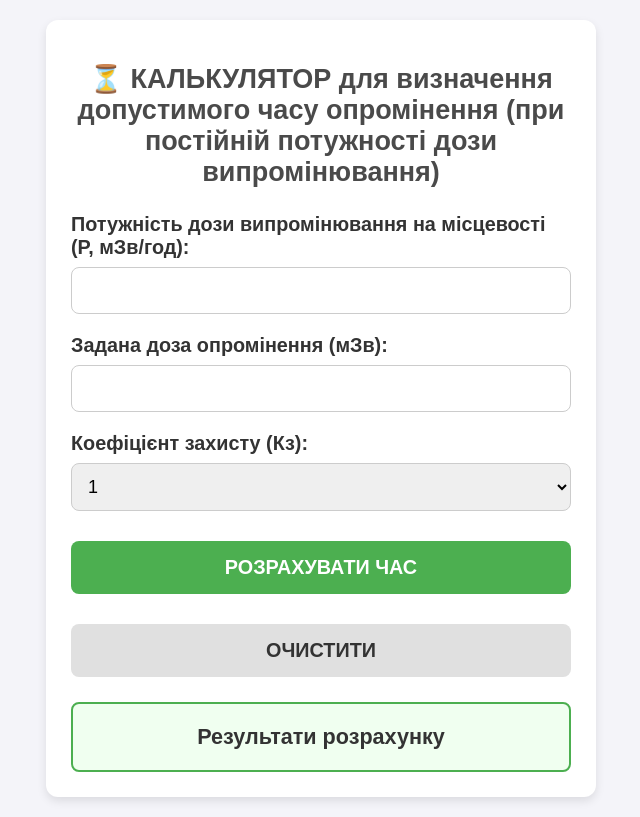
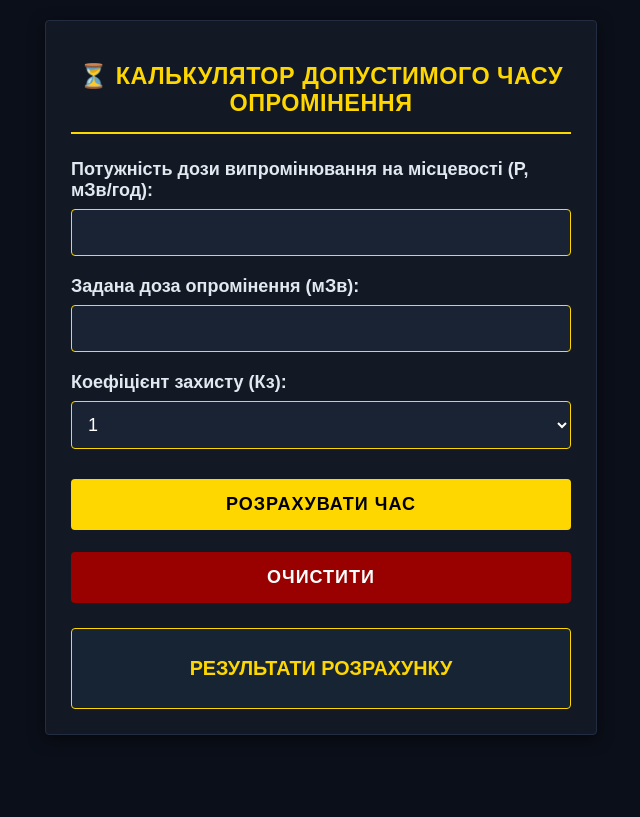
Before and after one commit to sergsh1125-dotcom/calculator-time, a plain HTML site: page index.html in a window 1280 px wide. Shown: the whole page, without its empty margins (319-959 px from the left). Drawn offline with Linux system fonts and the light colour scheme.

Commit message:
Update index.html

```diff
--- a/index.html
+++ b/index.html
@@ -5,97 +5,133 @@
     <meta name="viewport" content="width=device-width, initial-scale=1.0">
     <title>КАЛЬКУЛЯТОР для визначення допустимого часу опромінення (при постійній потужності дози випромінювання) </title>
     <style>
-        /* Стилі для адаптивності та збільшення шрифту для смартфонів */
+        /* Стилізація під Платформу ХБРЯ інцидентів */
         body {
             font-family: 'Arial', sans-serif;
-            background-color: #f4f4f9;
-            color: #333;
+            background-color: #0b0f19; /* Темний фон платформи */
+            color: #ffffff;
             margin: 0;
             padding: 20px;
-            font-size: 18px; /* Базовий збільшений шрифт для мобільних */
+            font-size: 18px;
         }
         .container {
             max-width: 500px;
             margin: auto;
-            background: #fff;
+            background: #121824; /* Темно-сіра підкладка блоків */
             padding: 25px;
-            border-radius: 12px;
-            box-shadow: 0 4px 10px rgba(0, 0, 0, 0.1);
+            border: 1px solid #232d42;
+            border-radius: 4px; /* Мінімалістичні закруглення */
+            box-shadow: 0 4px 15px rgba(0, 0, 0, 0.5);
         }
         h1 {
-            color: #4a4a4a;
+            color: #ffd700; /* Яскраво-жовтий фірмовий колір заголовків */
             text-align: center;
-            font-size: 1.5em; /* Збільшений заголовок */
+            font-size: 1.3em;
+            text-transform: uppercase;
             margin-bottom: 25px;
+            border-bottom: 2px solid #ffd700;
+            padding-bottom: 15px;
+            letter-spacing: 0.5px;
         }
         label {
             display: block;
             margin-bottom: 8px;
             font-weight: bold;
-            font-size: 1.1em;
+            font-size: 1em;
+            color: #e2e8f0;
         }
         input[type="number"], select {
             width: 100%;
             padding: 12px;
             margin-bottom: 20px;
-            border: 1px solid #ccc;
-            border-radius: 8px;
+            background-color: #1a2333; /* Темне поле вводу */
+            border: 1px solid #ffd700; /* Жовтий контур */
+            border-radius: 4px;
             box-sizing: border-box;
-            font-size: 1em; /* Збільшений шрифт у полях введення */
+            font-size: 1em;
+            color: #ffffff;
+            outline: none;
+        }
+        input[type="number"]:focus, select:focus {
+            background-color: #202b3d;
+            box-shadow: 0 0 5px rgba(255, 215, 0, 0.5);
         }
 
-        /* Стилі для кнопок */
+        /* Стилі для кнопок у стилі ХБРЯ */
         .button-group button {
             width: 100%;
             padding: 15px;
             border: none;
-            border-radius: 8px;
-            font-size: 1.1em;
+            border-radius: 4px;
+            font-size: 1em;
             font-weight: bold;
+            text-transform: uppercase;
             cursor: pointer;
-            transition: background-color 0.3s ease;
+            transition: background-color 0.2s ease;
             margin-top: 10px;
+            letter-spacing: 1px;
         }
 
-        /* Кнопка "Очистити" (Світло-сірий колір) */
+        /* Головна кнопка дії — Жовта */
+        #calculateButton {
+            background-color: #ffd700;
+            color: #000000;
+            margin-bottom: 12px;
+        }
+        #calculateButton:hover {
+            background-color: #e6c200;
+        }
+
+        /* Кнопка "Очистити" — Червона, як на панелі платформи */
         #clearButton {
-            background-color: #e0e0e0;
-            color: #333;
+            background-color: #990000;
+            color: #ffffff;
         }
         #clearButton:hover {
-            background-color: #cccccc;
+            background-color: #bd0000;
         }
 
-        /* Кнопка "Розрахувати" (Зелений колір) */
-        #calculateButton {
-            background-color: #4CAF50; /* Зелений */
-            color: white;
-            margin-bottom: 20px;
-        }
-        #calculateButton:hover {
-            background-color: #45a049;
-        }
-
-        /* Стилі для результату */
+        /* Інформаційне вікно результатів */
         #result {
-            background-color: #f0fff0;
-            border: 2px solid #4CAF50;
-            padding: 15px;
-            border-radius: 8px;
+            background-color: #172433; /* Синявий відтінок інформаційного вікна */
+            border: 1px solid #ffd700;
+            padding: 20px;
+            border-radius: 4px;
             margin-top: 25px;
             text-align: center;
         }
         #result p {
-            margin: 5px 0;
-            font-size: 1.2em;
+            margin: 8px 0;
+            font-size: 1.1em;
+        }
+
+        /* Кольорові акценти для результатів */
+        .res-title {
+            color: #ffd700;
             font-weight: bold;
+            text-transform: uppercase;
+        }
+        .res-value {
+            color: #4da6ff; /* Світло-блакитний для проміжних значень */
+            font-weight: bold;
+        }
+        .res-final {
+            font-size: 1.5em !important;
+            color: #26e681; /* Яскраво-зелений безпечний час */
+            font-weight: bold;
+            background: #0d1b15;
+            padding: 10px;
+            border-radius: 4px;
+            border: 1px solid #135232;
+            display: inline-block;
+            margin-top: 10px !important;
         }
     </style>
 </head>
 <body>
 
 <div class="container">
-    <h1>⏳ КАЛЬКУЛЯТОР для визначення допустимого часу опромінення (при постійній потужності дози випромінювання) </h1>
+    <h1>⏳ Калькулятор допустимого часу опромінення</h1>
 
     <form id="radiationForm">
         <label for="doseRate">Потужність дози випромінювання на місцевості (P, мЗв/год):</label>
@@ -121,59 +157,51 @@
     </form>
 
     <div id="result">
-        <p>Результати розрахунку </p>
+        <p class="res-title">Результати розрахунку</p>
     </div>
 </div>
 
 <script>
+    // МЕХАНІЗМ РОЗРАХУНКУ ЗАЛИШЕНО БЕЗ ЗМІН
     document.getElementById('radiationForm').addEventListener('submit', function(e) {
-        e.preventDefault(); // Запобігаємо стандартній відправці форми
+        e.preventDefault();
         calculateTime();
     });
 
     document.getElementById('clearButton').addEventListener('click', function() {
         document.getElementById('radiationForm').reset();
-        document.getElementById('result').innerHTML = '<p>Результати розрахунку.</p>';
+        document.getElementById('result').innerHTML = '<p class="res-title">Результати розрахунку</p>';
     });
 
-    /**
-     * Головна функція для розрахунку часу безпечного перебування.
-     */
     function calculateTime() {
-        const doseRate = parseFloat(document.getElementById('doseRate').value); // Pt (мЗв/год)
-        const totalDose = parseFloat(document.getElementById('totalDose').value); // D (мЗв)
-        const protectionFactor = parseFloat(document.getElementById('protectionFactor').value); // Кз
+        const doseRate = parseFloat(document.getElementById('doseRate').value);
+        const totalDose = parseFloat(document.getElementById('totalDose').value);
+        const protectionFactor = parseFloat(document.getElementById('protectionFactor').value);
 
         const resultDiv = document.getElementById('result');
 
-        // Перевірка на коректність введених даних
         if (isNaN(doseRate) || isNaN(totalDose) || doseRate <= 0 || totalDose <= 0) {
-            resultDiv.innerHTML = '<p style="color: red;">Помилка! Введіть коректні значення (> 0).</p>';
+            resultDiv.innerHTML = '<p style="color: #ff4d4d; font-weight: bold;">Помилка! Введіть коректні значення (> 0).</p>';
             return;
         }
 
-        // 1. Розрахунок фактичної потужності дози з урахуванням захисту
         const actualDoseRate = doseRate / protectionFactor;
-
-        // 2. Розрахунок часу (у годинах)
         const timeInHours = totalDose / actualDoseRate;
 
-        // 3. Конвертація годин у години та хвилини
         const hours = Math.floor(timeInHours);
         const minutesFloat = (timeInHours - hours) * 60;
         const minutes = Math.round(minutesFloat);
 
-        // 4. Форматування та виведення результату
         let outputHTML = `
-            <p><strong>✅ Результати розрахунку</strong></p>
-            <hr style="border-color: #ccc; width: 80%;">
-            <p>Потужність дози з урахуванням Кз: <br>
-               <span style="color: #007bff;">${actualDoseRate.toFixed(3)} мЗв/год</span></p>
-            <p><strong>Рекомендований час:</strong></p>
-            <p style="font-size: 1.4em; color: #4CAF50; margin: 15px 0;">
+            <p class="res-title">✅ Результати розрахунку</p>
+            <hr style="border: 0; border-top: 1px solid #232d42; width: 100%;">
+            <p>Потужність дози з урахуванням Кз:<br>
+               <span class="res-value">${actualDoseRate.toFixed(3)} мЗв/год</span></p>
+            <p><strong>Рекомендований час безпечного перебування:</strong></p>
+            <p class="res-final">
                 ${hours} год ${minutes} хв
             </p>
-            <p style="font-size: 0.9em; color: #666;">
+            <p style="font-size: 0.85em; color: #a0aec0; margin-top: 10px;">
                 (${timeInHours.toFixed(2)} годин)
             </p>
         `;
```
